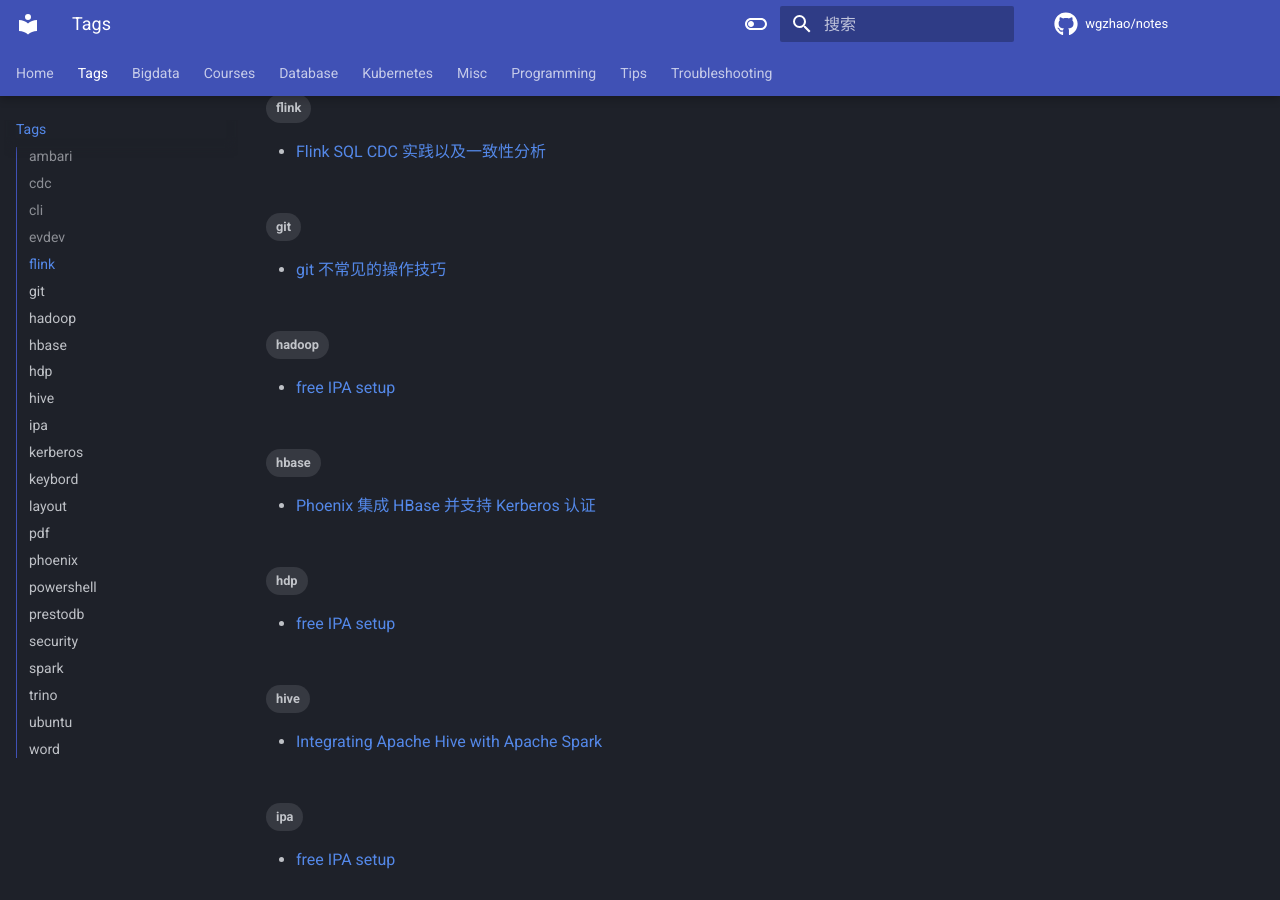
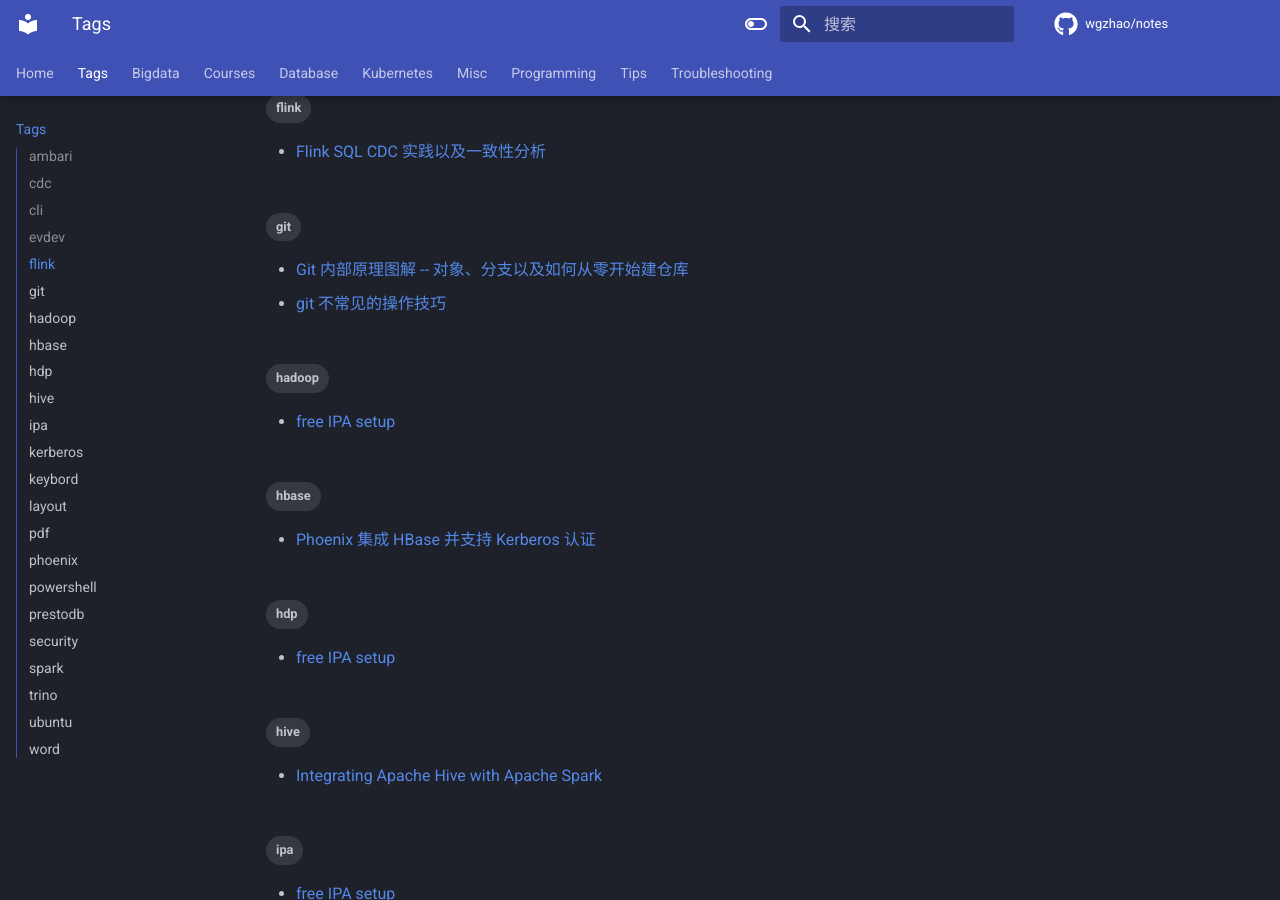
Before and after one commit to wgzhao/notes, an MkDocs documentation site: the page built from docs/tags.md, in a window 1280 px wide and 900 px high, scrolled down 679 px. Built offline with MkDocs 1.6.1 and Material for MkDocs 9.7.7, drawn with Linux system fonts in a browser that asks for light colours; comment, search, counter and statistics services are not loaded.

Commit message:
[update] Add title and tags

```diff
--- a/docs/tips/git-internals-objects-branches-create-repo.md
+++ b/docs/tips/git-internals-objects-branches-create-repo.md
@@ -1,3 +1,8 @@
+---
+title: Git 内部原理图解 -- 对象、分支以及如何从零开始建仓库
+description: 本文形象地解释了git 的三种对象意义，以及如何使用低级命令来初始化和提交内容
+tags: ["git"]
+---
 # Git 内部原理图解——对象、分支以及如何从零开始建仓库
 
 文本来自 [这里](https://www.freecodecamp.org/chinese/news/git-internals-objects-branches-create-repo/)，英文原文来自 [这里](https://www.freecodecamp.org/news/git-internals-objects-branches-create-repo/)
@@ -5,7 +10,6 @@
 我在学习和实践的过程中对原文略有修改。
 
 以下实验均在 MacOS 13.5 以及  git `2.39.2` 版本下进行。
-
 
 我们中的许多人每天都在使用 `git`，但是有多少人知道它的内部是怎么运作的呢？
 
```
